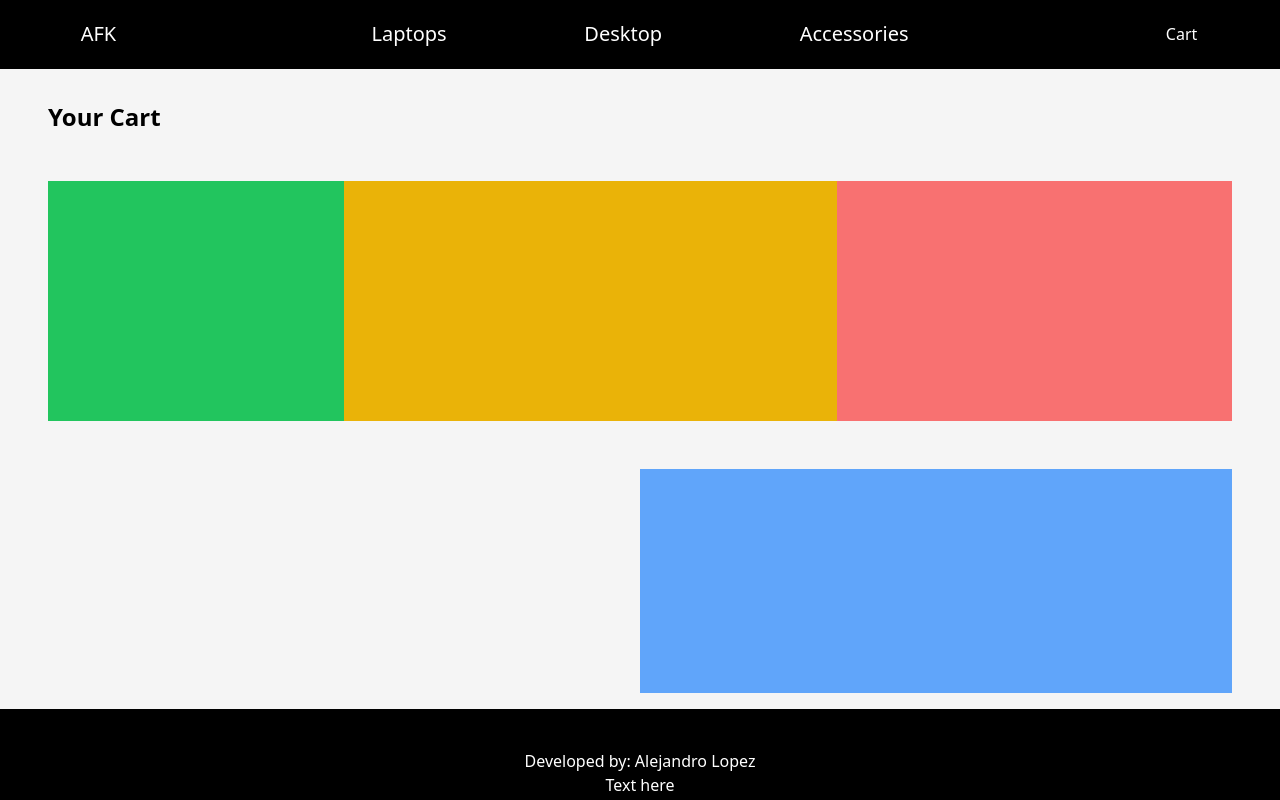
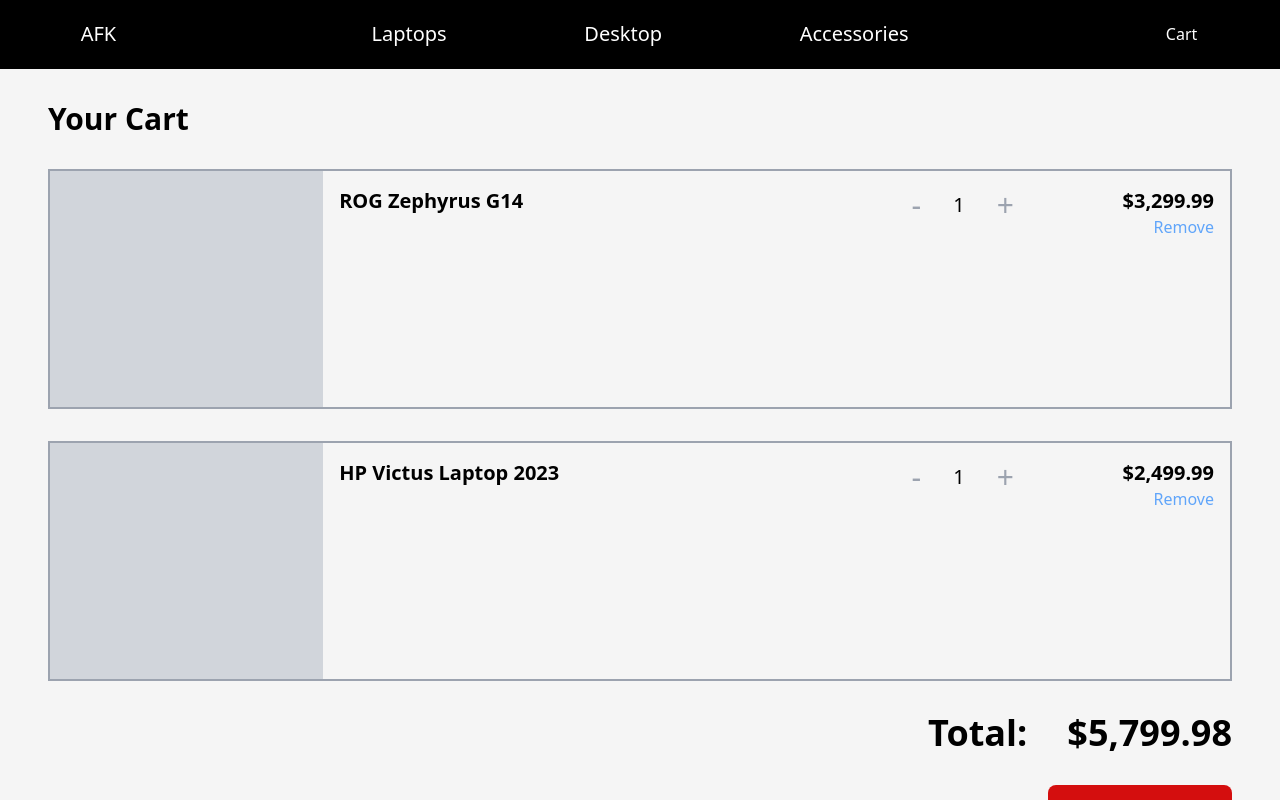
Before and after one commit to AlejandroALopez/e-commerce, a Next.js app: page /checkout/cart in a window 1280 px wide. Shown: the top 800 px of the page. Built offline with nearby package versions, Linux system fonts and the light colour scheme.

Commit message:
cart page functionality and styling, need to add real data now

```diff
--- a/components/layout/Navigation.js
+++ b/components/layout/Navigation.js
@@ -1,5 +1,4 @@
 import Link from "next/link";
-import { useState } from "react";
 import DropDown from "../dropdown/Dropdown";
 
 export default function Navigation() {
--- a/pages/checkout/cart/index.tsx
+++ b/pages/checkout/cart/index.tsx
@@ -1,7 +1,66 @@
 import Head from "next/head";
+import Link from "next/link";
 import { Fragment, useState } from "react";
+import { moneyFormatter } from "@/utils/productConstants";
 
 export function Cart() {
+  const [products, setProducts] = useState([
+    {
+      number: 1,
+      product: {
+        id: "2om2ni2f2",
+        name: "ROG Zephyrus G14",
+        basePrice: 3299.99,
+      },
+    },
+    {
+      number: 1,
+      product: {
+        id: "2d923d92nc",
+        name: "HP Victus Laptop 2023",
+        basePrice: 2499.99,
+      },
+    },
+  ]); // TODO: Use real products instead
+
+  // Increase number of orders of a product in cart by one
+  function increaseProductCount(id: string) {
+    const updatedProducts = products.map((p) => {
+      if (p.product.id === id) {
+        return { ...p, number: p.number + 1 };
+      }
+
+      return p;
+    });
+    setProducts(updatedProducts);
+  }
+
+  // Decrease number of orders of a product in cart by one
+  function decreaseProductCount(id: string) {
+    const updatedProducts = products.map((p) => {
+      if (p.product.id === id) {
+        return { ...p, number: p.number - 1 };
+      }
+
+      return p;
+    });
+    setProducts(updatedProducts);
+  }
+
+  function removeProduct(id: string) {
+    const updatedProducts = products.filter((p) => {
+      return p.product.id !== id;
+    });
+    setProducts(updatedProducts);
+  }
+
+  function getTotalPrice() {
+    return products.reduce(
+      (total, p) => (total = total + p.product.basePrice * p.number),
+      0
+    );
+  }
+
   return (
     <Fragment>
       <Head>
@@ -11,17 +70,68 @@
           content="Check your cart before proceding with the checkout!"
         />
       </Head>
-      <div className={"flex flex-col bg-[#F5F5F5] justify-evenly px-12 py-4"}>
+      <div
+        className={"flex flex-col gap-8 bg-[#F5F5F5] justify-evenly px-12 py-4"}
+      >
         <div className={"mt-4"}>
-          <p className={"text-2xl font-semibold"}>Your Cart</p>
+          <p className={"text-3xl font-semibold"}>Your Cart</p>
         </div>
-        <div className={"flex flex-row bg-red-400 mt-12 h-60"}>
-          <div className={"bg-green-500 w-3/12 h-full"}/>
-          <div className={"bg-yellow-500 w-5/12 h-full"}/>
+        {products.map((p) => (
+          <div
+            key={p.product.id}
+            className={"flex flex-row h-60 border-2 border-gray-400"}
+          >
+            <div className={"bg-gray-300 w-3/12 h-full p-4"} />
+            <div className={" w-6/12 h-full p-4"}>
+              <p className={"text-xl font-semibold"}>{p.product.name}</p>
+            </div>
+            <div
+              className={
+                "flex flex-row-reverse justify-between w-4/12 h-full p-4"
+              }
+            >
+              <div className={"flex flex-col items-end"}>
+                <p className={"text-xl font-semibold"}>
+                  {moneyFormatter.format(p.product.basePrice)}
+                </p>
+                <button onClick={() => removeProduct(p.product.id)}>
+                  <p className={"text-blue-400"}>Remove</p>
+                </button>
+              </div>
+              <div
+                className={
+                  "flex flex-row items-center justify-center gap-8 h-fit w-40"
+                }
+              >
+                <button
+                  disabled={p.number === 1}
+                  onClick={() => decreaseProductCount(p.product.id)}
+                >
+                  <p className={"text-3xl text-gray-400"}>-</p>
+                </button>
+                <p className={"text-xl"}>{p.number}</p>
+                <button
+                  disabled={p.number === 99}
+                  onClick={() => increaseProductCount(p.product.id)}
+                >
+                  <p className={"text-3xl text-gray-400"}>+</p>
+                </button>
+              </div>
+            </div>
+          </div>
+        ))}
+        <div className={"flex flex-row-reverse"}>
+          <div className={"flex flex-row items justify-end gap-10 w-1/2"}>
+            <p className={"text-4xl font-semibold"}>Total: </p>
+            <p className={"text-4xl font-semibold"}>
+              {moneyFormatter.format(getTotalPrice())}
+            </p>
+          </div>
         </div>
-        <div className={"flex flex-row-reverse"}>
-          <div className={"bg-blue-400 mt-12 h-56 w-1/2"}>
-          </div>
+        <div className={"flex flex-row-reverse mb-12"}>
+          <Link href="/checkout/payment" className={"bg-[#D40E0E] py-4 px-12 rounded-lg"}>
+            <p className={"text-white text-xl"}>Checkout</p>
+          </Link>
         </div>
       </div>
     </Fragment>
```
